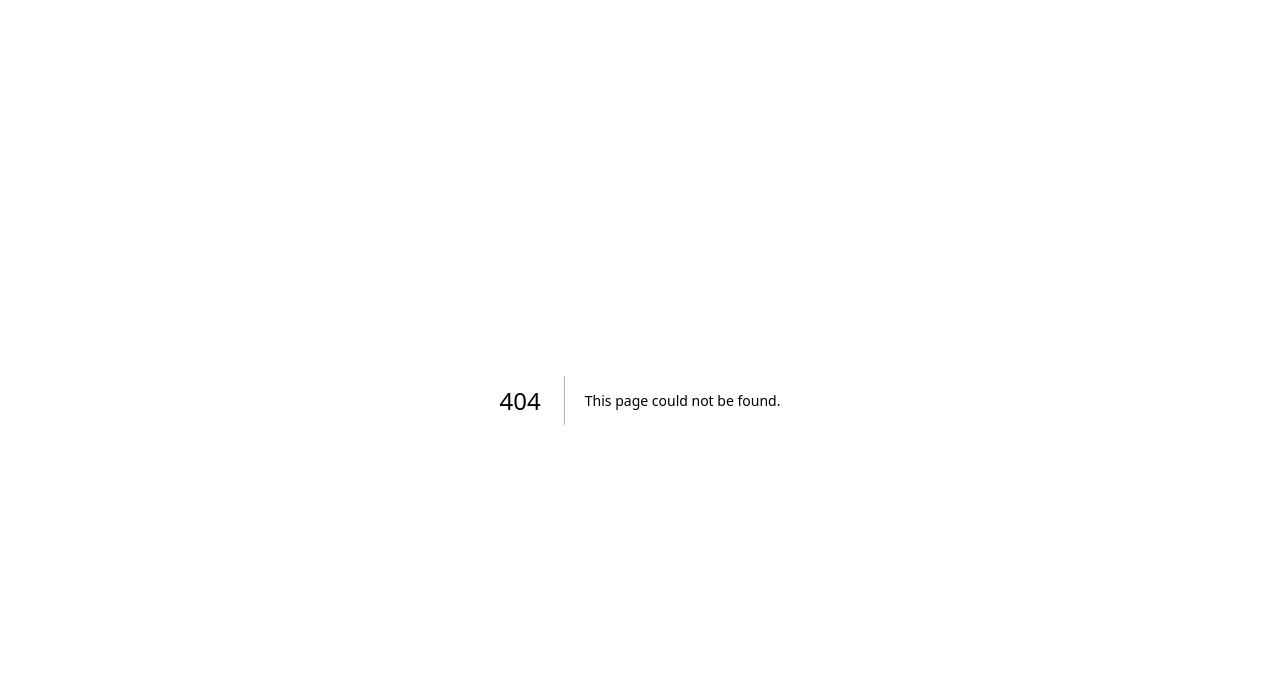
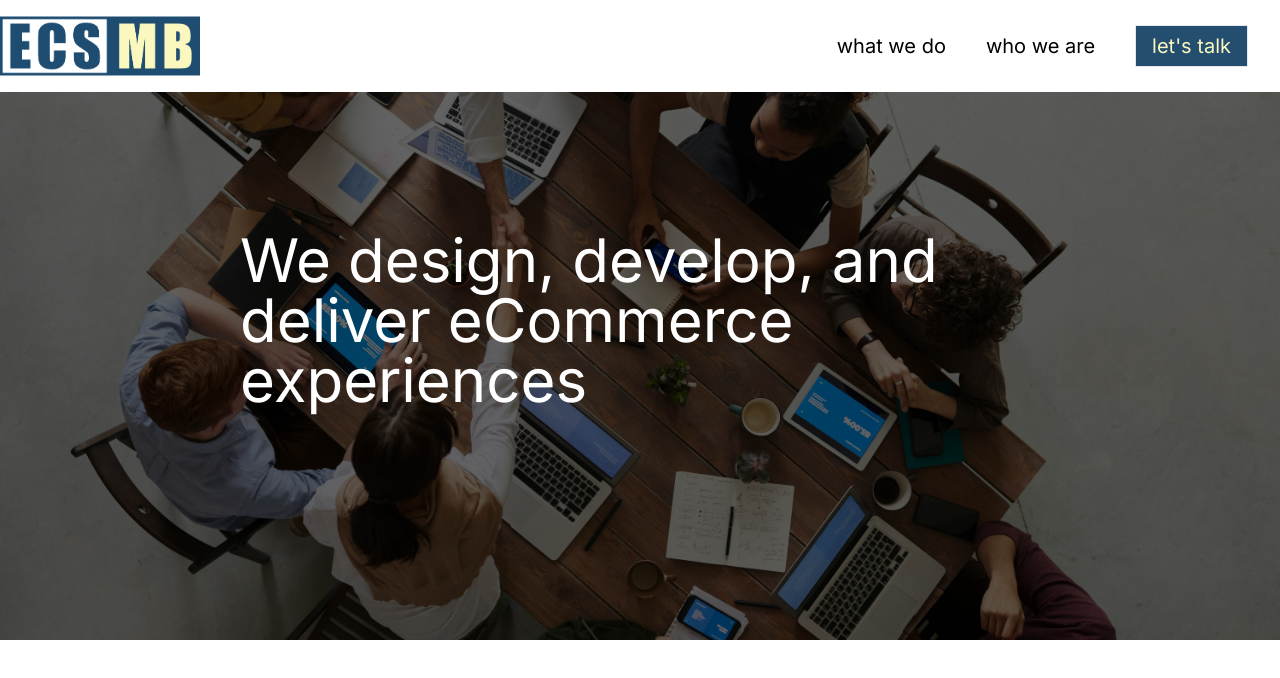
Before and after one commit to MilosBogicevic/nextjs-website, a Next.js app: page /what-we-do in a window 1280 px wide. Before the commit this address had no page. Shown: the top 678 px of the page. Built offline with nearby package versions, Linux system fonts and the light colour scheme.

Commit message:
Added new logo. Nav links changed in Header component. Pages updated. Added colors to Tailwind config file.

```diff
--- a/src/app/about/page.tsx
+++ b/src/app/what-we-do/page.tsx
@@ -1,12 +1,12 @@
 import Hero from "@/components/Hero";
 import homeImg from "/public/hero-image-2.jpg";
 
-export default function AboutPage() {
+export default function WhatWeDoPage() {
   return (
     <>
       <Hero
         imgData={homeImg}
-        imgAlt="About Us"
+        imgAlt="What we do"
         title="We design, develop, and deliver eCommerce experiences"
       />
     </>
--- /dev/null
+++ b/src/app/who-we-are/page.tsx
@@ -0,0 +1,14 @@
+import Hero from "@/components/Hero";
+import homeImg from "/public/hero-image-2.jpg";
+
+export default function WhoWeArePage() {
+  return (
+    <>
+      <Hero
+        imgData={homeImg}
+        imgAlt="Who we are"
+        title="We design, develop, and deliver eCommerce experiences"
+      />
+    </>
+  );
+}
--- a/src/components/Header.tsx
+++ b/src/components/Header.tsx
@@ -1,15 +1,18 @@
+import Image from "next/image";
 import Link from "next/link";
+import Logo from "/public/logo.svg"
 
 export default function Header() {
   return (
-    <div className="w-full absolute text-white z-10">
+    <div className="w-full absolute bg-white z-10">
       <nav className="container relative flex flex-wrap justify-between items-center mx-auto p-8">
         <Link href="/" className="font-bold text-3xl">
-          Home
+          <Image src={Logo} alt="" fill className="max-w-[200px] w-full"/>
         </Link>
         <div className="space-x-10 text-xl">
-          <Link href="/about">About</Link>
-          <Link href="/contact">Contact</Link>
+          <Link href="/what-we-do">what we do</Link>
+          <Link href="/who-we-are">who we are</Link>
+          <Link href="/contact" className="border px-4 py-2 bg-primary text-secondary">let&apos;s talk</Link>
         </div>
       </nav>
     </div>
--- a/tailwind.config.ts
+++ b/tailwind.config.ts
@@ -13,6 +13,10 @@ const config: Config = {
         "gradient-conic":
           "conic-gradient(from 180deg at 50% 50%, var(--tw-gradient-stops))",
       },
+      colors: {
+        primary: '#234e70',
+        secondary: '#fbf8be',
+      },
     },
   },
   plugins: [],
```
Also changed, not shown: public/logo.svg (added).
